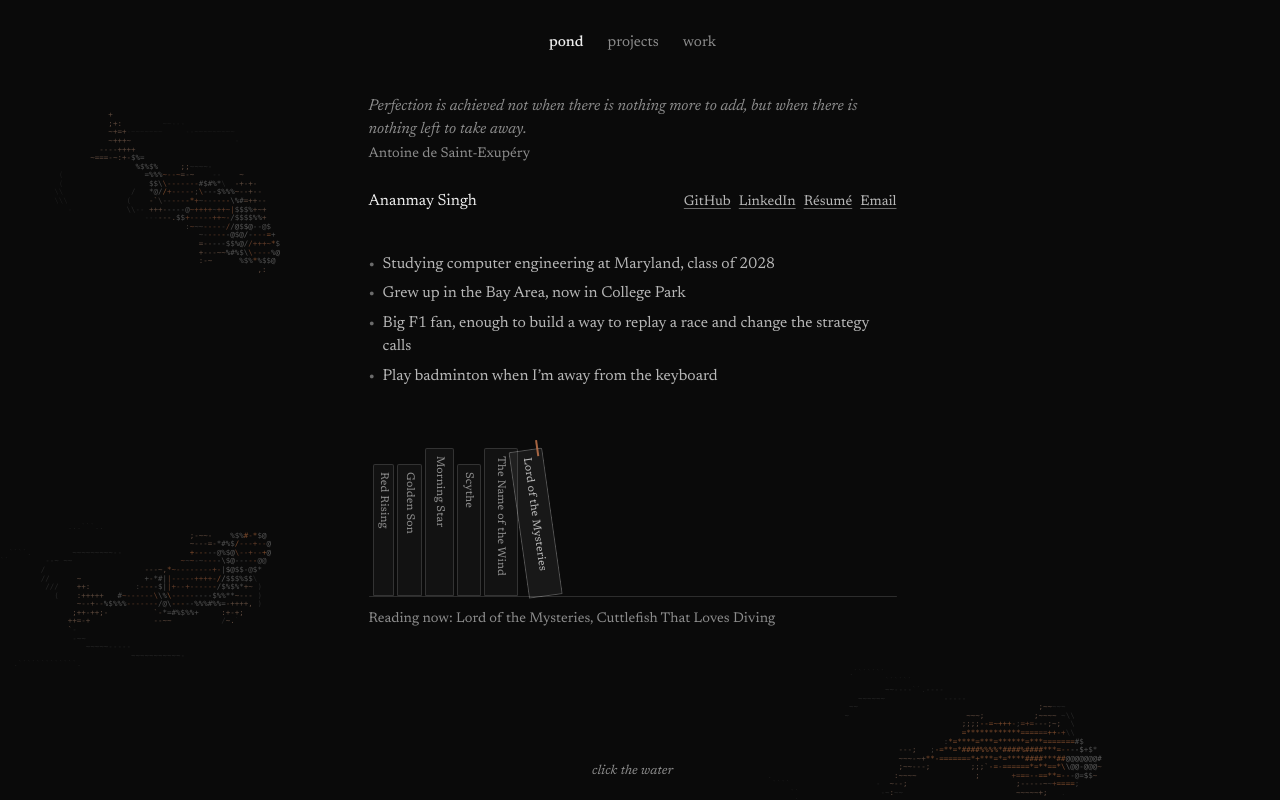
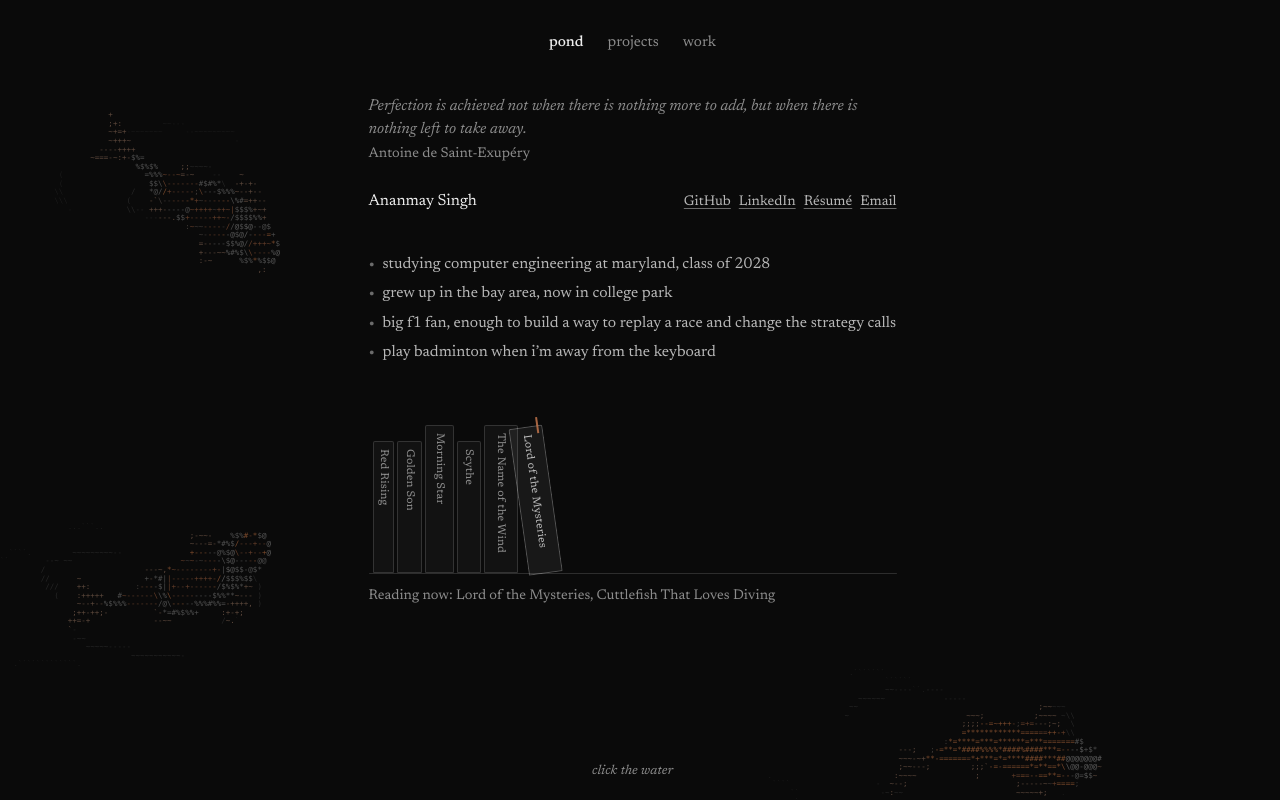
Before and after one commit to AnanmayS/portfolio, a Next.js app: page / in a window 1280 px wide. Built offline with nearby package versions, Linux system fonts and the light colour scheme.

Commit message:
Write the pond page bullets in lowercase

```diff
--- a/app/content.ts
+++ b/app/content.ts
@@ -21,12 +21,12 @@ export const person = {
 
 /** The front page's opening: what the sky says, and the plate behind it. */
 export const home = {
-  /** The front page's list: who I am, not where I've worked (that's the work tab). A `link` turns the named words into a link. */
+  /** The front page's list, in lowercase: who I am, not where I've worked (that's the work tab). A `link` turns the named words into a link. */
   facts: [
-    { text: "Studying computer engineering at Maryland, class of 2028" },
-    { text: "Grew up in the Bay Area, now in College Park" },
-    { text: "Big F1 fan, enough to build a way to replay a race and change the strategy calls" },
-    { text: "Play badminton when I’m away from the keyboard" },
+    { text: "studying computer engineering at maryland, class of 2028" },
+    { text: "grew up in the bay area, now in college park" },
+    { text: "big f1 fan, enough to build a way to replay a race and change the strategy calls" },
+    { text: "play badminton when i’m away from the keyboard" },
   ] as { text: string; link?: { words: string; href: string } }[],
   /**
    * The line above the name: one of these a day, the same for everyone that
```
